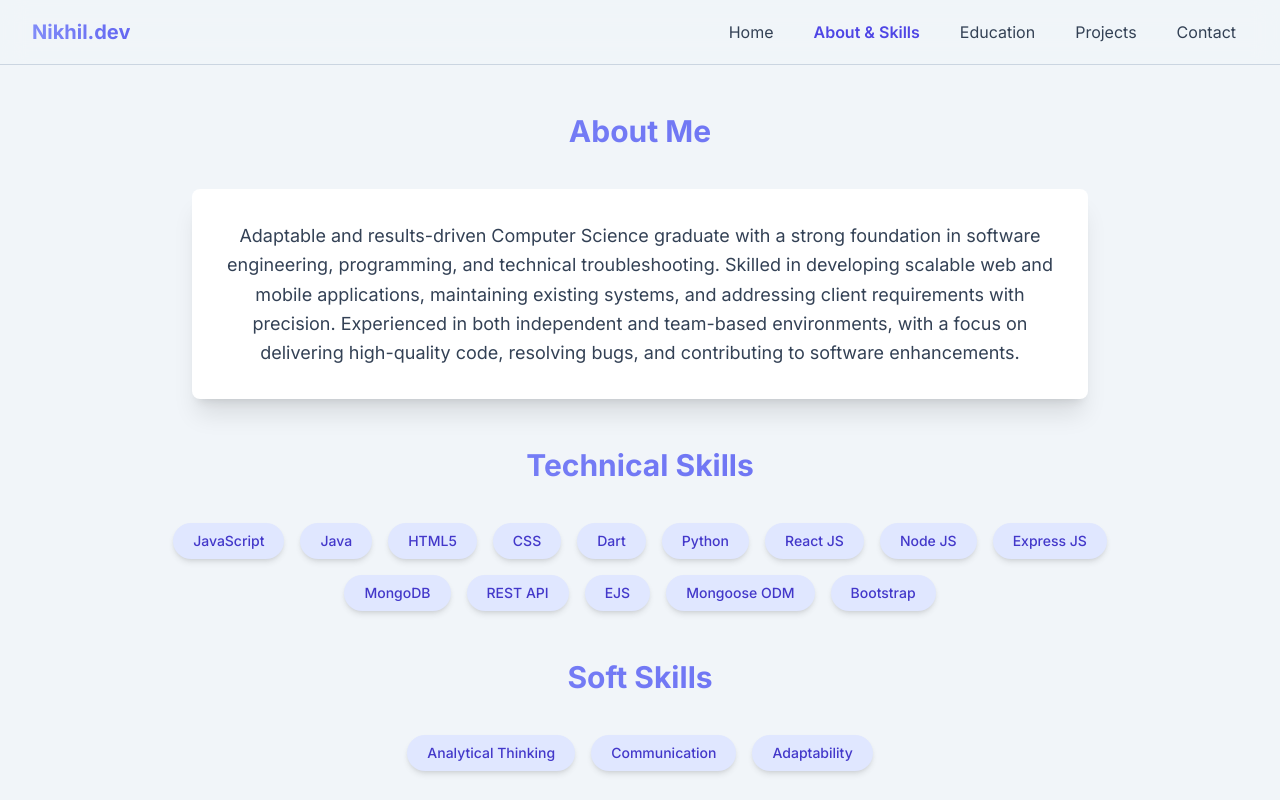
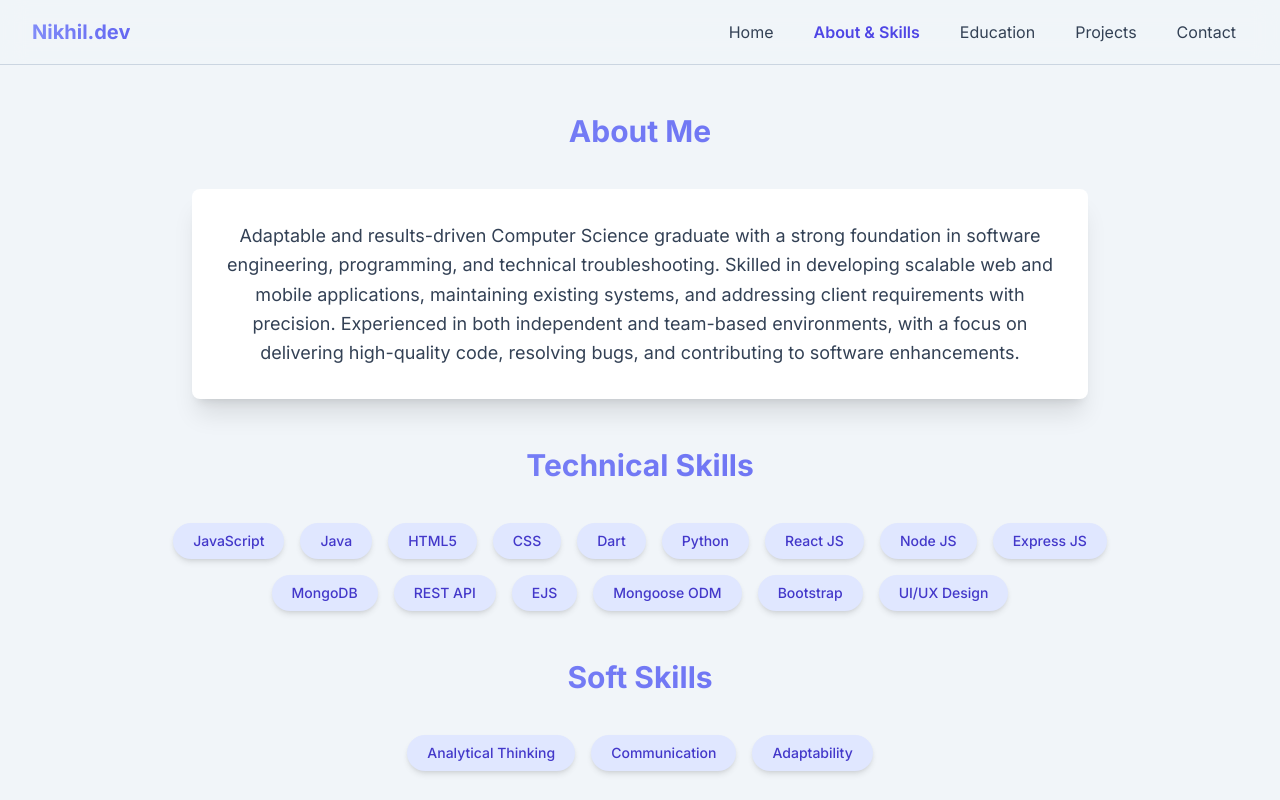
Before and after one commit to NikhilMaheswaran/MyPortfolio, a plain HTML site: page index.html in a window 1280 px wide. Both pictures are taken after a click on the link "About & Skills". Shown: the top 800 px of the page. Drawn offline with nearby package versions, Linux system fonts and the light colour scheme.

Commit message:
Update index.html

```diff
--- a/index.html
+++ b/index.html
@@ -141,6 +141,7 @@
                 <span class="skill bg-indigo-100 text-indigo-700 font-medium px-5 py-2 rounded-full text-sm shadow-md">EJS</span>
                 <span class="skill bg-indigo-100 text-indigo-700 font-medium px-5 py-2 rounded-full text-sm shadow-md">Mongoose ODM</span>
                 <span class="skill bg-indigo-100 text-indigo-700 font-medium px-5 py-2 rounded-full text-sm shadow-md">Bootstrap</span>
+                <span class="skill bg-indigo-100 text-indigo-700 font-medium px-5 py-2 rounded-full text-sm shadow-md">UI/UX Design</span>
             </div>
 
             <h2 class="section-title text-3xl font-bold text-center mt-12 mb-10 gradient-text">Soft Skills</h2>
@@ -626,4 +627,5 @@
     </script>
 
 </body>
+
 </html>
```
